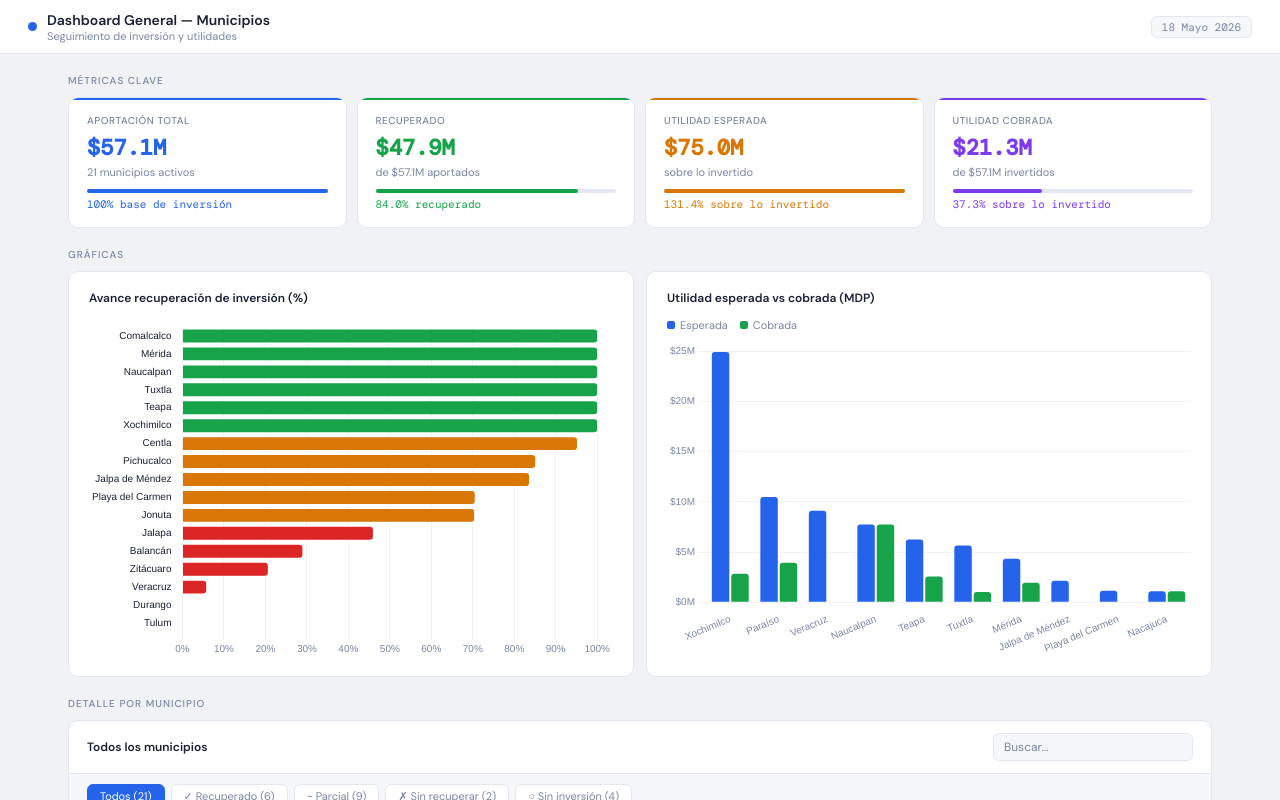
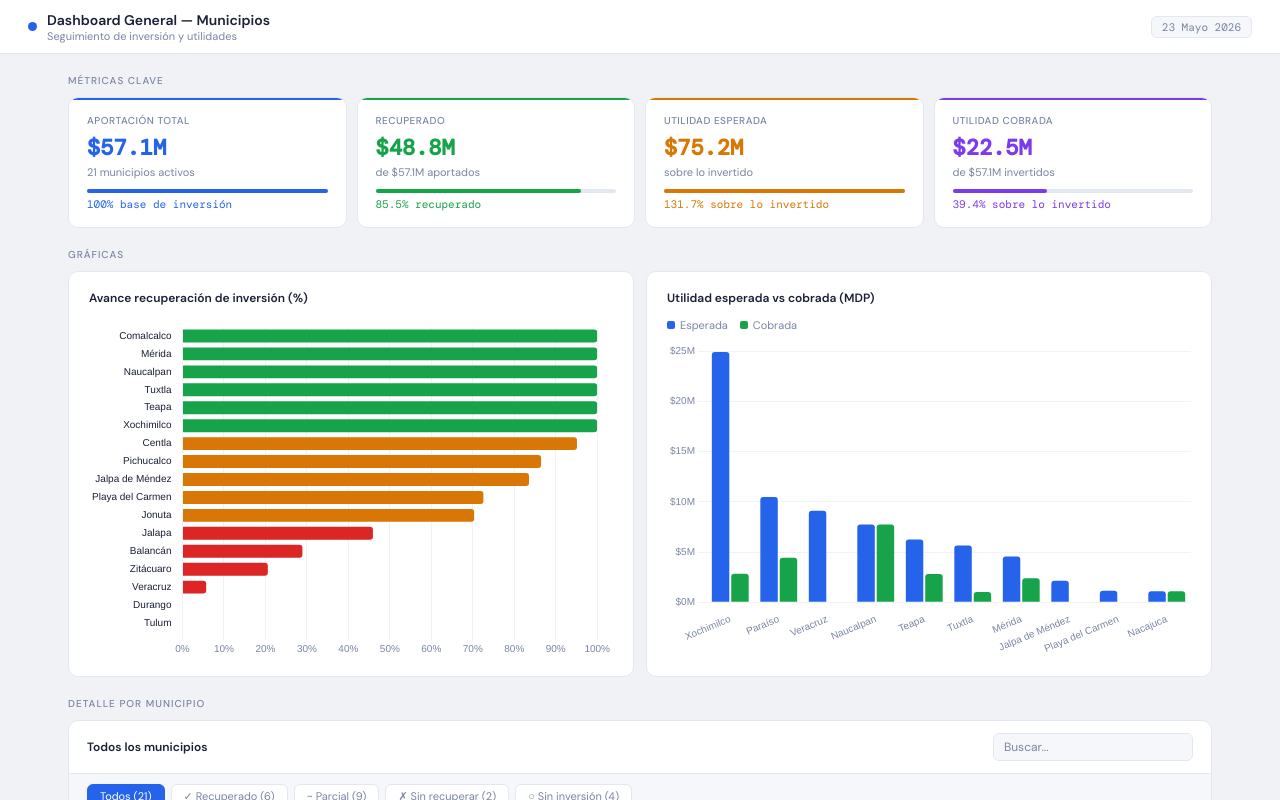
Before and after one commit to laurisvla-ux/tablero, a website: page dashboard.html in a window 1280 px wide. Shown: the top 800 px of the page. Drawn offline with nearby package versions, Linux system fonts and the light colour scheme.

Commit message:
Add files via upload

```diff
--- a/dashboard.html
+++ b/dashboard.html
@@ -84,7 +84,7 @@
       <div class="t-sub">Seguimiento de inversión y utilidades</div>
     </div>
   </div>
-  <div class="badge">18 Mayo 2026</div>
+  <div class="badge">23 Mayo 2026</div>
 </div>
 
 <div class="main">
@@ -100,24 +100,24 @@
     </div>
     <div class="mc gr">
       <div class="mc-lbl">Recuperado</div>
-      <div class="mc-val gr">$47.9M</div>
+      <div class="mc-val gr">$48.8M</div>
       <div class="mc-sub">de $57.1M aportados</div>
-      <div class="mc-bar-bg"><div class="mc-bar-fill" style="width:84.0%;background:var(--green);"></div></div>
-      <div class="mc-pct" style="color:var(--green);">84.0% recuperado</div>
+      <div class="mc-bar-bg"><div class="mc-bar-fill" style="width:85.5%;background:var(--green);"></div></div>
+      <div class="mc-pct" style="color:var(--green);">85.5% recuperado</div>
     </div>
     <div class="mc am">
       <div class="mc-lbl">Utilidad esperada</div>
-      <div class="mc-val am">$75.0M</div>
+      <div class="mc-val am">$75.2M</div>
       <div class="mc-sub">sobre lo invertido</div>
       <div class="mc-bar-bg"><div class="mc-bar-fill" style="width:100%;background:var(--amber);"></div></div>
-      <div class="mc-pct" style="color:var(--amber);">131.4% sobre lo invertido</div>
+      <div class="mc-pct" style="color:var(--amber);">131.7% sobre lo invertido</div>
     </div>
     <div class="mc pu">
       <div class="mc-lbl">Utilidad cobrada</div>
-      <div class="mc-val pu">$21.3M</div>
+      <div class="mc-val pu">$22.5M</div>
       <div class="mc-sub">de $57.1M invertidos</div>
-      <div class="mc-bar-bg"><div class="mc-bar-fill" style="width:37.3%;background:var(--purple);"></div></div>
-      <div class="mc-pct" style="color:var(--purple);">37.3% sobre lo invertido</div>
+      <div class="mc-bar-bg"><div class="mc-bar-fill" style="width:39.4%;background:var(--purple);"></div></div>
+      <div class="mc-pct" style="color:var(--purple);">39.4% sobre lo invertido</div>
     </div>
   </div>
 
@@ -166,7 +166,7 @@
 
 </div>
 
-<div class="footer">Corte: 18 de mayo de 2026 · Hoja GENERAL del informe mensual</div>
+<div class="footer">Corte: 23 de mayo de 2026 · Hoja GENERAL del informe mensual</div>
 
 <script>
 const DATA = [
@@ -178,14 +178,14 @@ const DATA = [
   { m:'Jalapa',           ap:900000,    rec:413263.04,   avI:45.92, stI:'Parcial',       ue:0,            uc:0,          avU:0     },
   { m:'Jalpa de Méndez',  ap:1500000,   rec:1253431.45,  avI:83.56, stI:'Parcial',       ue:2153431.45,   uc:0,          avU:0     },
   { m:'Jonuta',           ap:1575000,   rec:1107468.35,  avI:70.32, stI:'Parcial',       ue:0,            uc:0,          avU:0     },
-  { m:'Mérida',           ap:2000000,   rec:3947686.56,  avI:100,   stI:'Recuperado',    ue:4336239.64,   uc:1947686.56, avU:44.92 },
+  { m:'Mérida',           ap:2000000,   rec:4393579.80,  avI:100,   stI:'Recuperado',    ue:4560703.59,   uc:2393579.80, avU:52.48 },
   { m:'Nacajuca',         ap:0,         rec:0,           avI:0,     stI:'Sin inversión', ue:1095045.03,   uc:1095045.03, avU:100   },
   { m:'Naucalpan',        ap:3000000,   rec:10742197.02, avI:100,   stI:'Recuperado',    ue:7742196.02,   uc:7742196.02, avU:100   },
-  { m:'Paraíso',          ap:0,         rec:0,           avI:0,     stI:'Sin inversión', ue:10468440.50,  uc:3937679.35, avU:37.61 },
-  { m:'Pichucalco',       ap:3000000,   rec:2551558.75,  avI:85.05, stI:'Parcial',       ue:253295.63,    uc:0,          avU:0     },
-  { m:'Playa del Carmen', ap:6000000,   rec:4228265.44,  avI:70.47, stI:'Parcial',       ue:1153738.25,   uc:0,          avU:0     },
+  { m:'Paraíso',          ap:0,         rec:0,           avI:0,     stI:'Sin inversión', ue:10468440.50,  uc:4425683.18, avU:42.28 },
+  { m:'Pichucalco',       ap:3000000,   rec:2594050.34,  avI:86.47, stI:'Parcial',       ue:253295.63,    uc:0,          avU:0     },
+  { m:'Playa del Carmen', ap:6000000,   rec:4353853.62,  avI:72.56, stI:'Parcial',       ue:1153738.25,   uc:0,          avU:0     },
   { m:'Tuxtla',           ap:3500000,   rec:4536746.55,  avI:100,   stI:'Recuperado',    ue:5657491.72,   uc:1036746.55, avU:18.33 },
-  { m:'Teapa',            ap:5240000,   rec:7799751.67,  avI:100,   stI:'Recuperado',    ue:6257011.08,   uc:2559751.67, avU:40.91 },
+  { m:'Teapa',            ap:5240000,   rec:8053609.61,  avI:100,   stI:'Recuperado',    ue:6257011.08,   uc:2813609.61, avU:44.97 },
   { m:'Tenosique',        ap:0,         rec:0,           avI:0,     stI:'Sin inversión', ue:1007875.31,   uc:0,          avU:0     },
   { m:'Tulum',            ap:1500000,   rec:0,           avI:0,     stI:'Sin recuperar', ue:0,            uc:0,          avU:0     },
   { m:'Xochimilco',       ap:4000000,   rec:6846881.55,  avI:100,   stI:'Recuperado',    ue:24903411.88,  uc:2846881.55, avU:11.43 },
```
